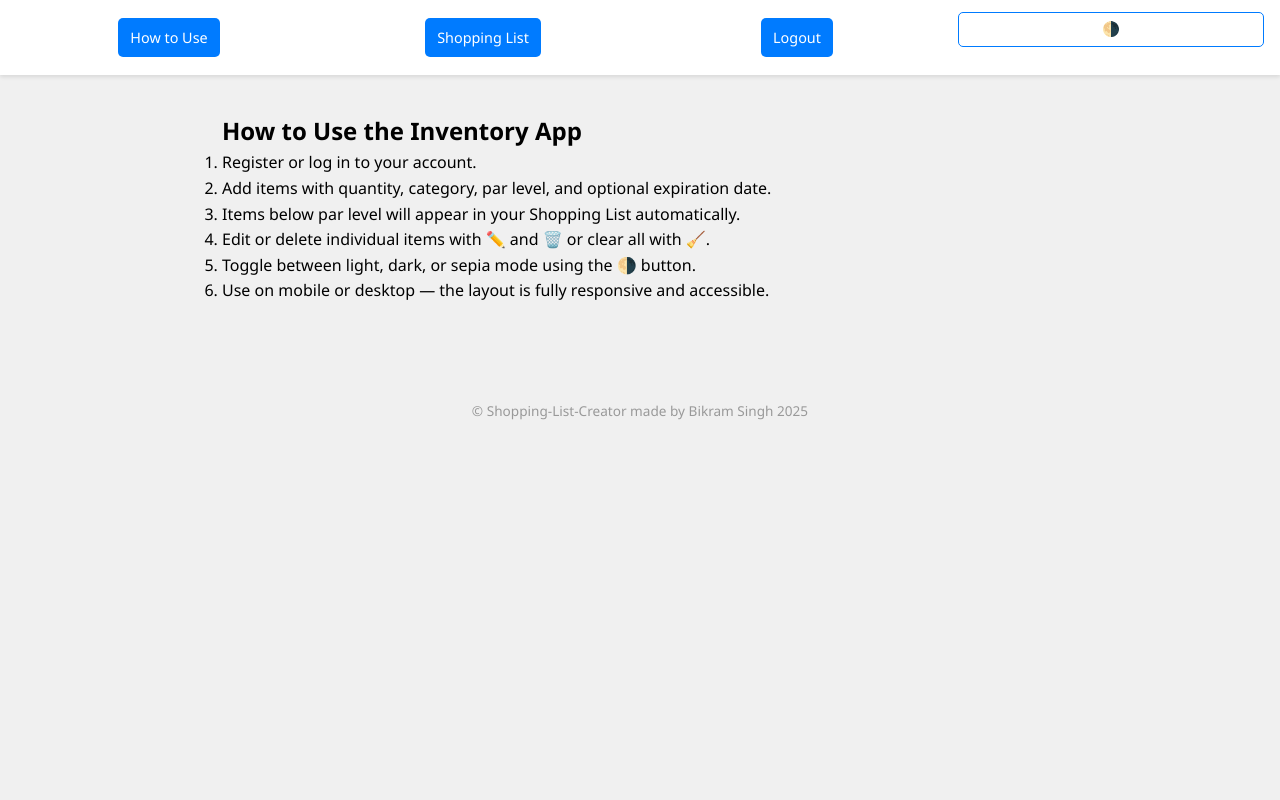
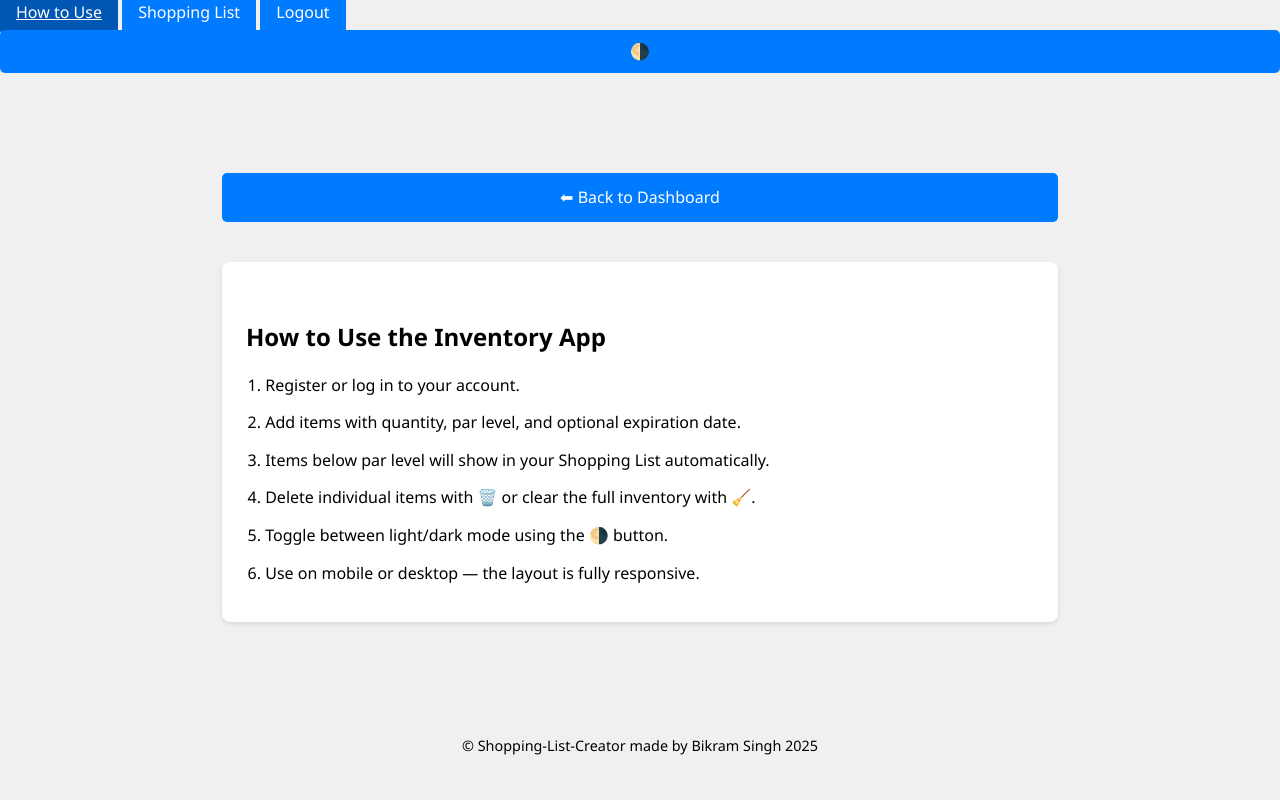
Before and after one commit to BikramSingh1989/Shopping-List-Creator, a Flask app: page /how-to-use in a window 1280 px wide. Run offline with Flask 3, Linux system fonts and the light colour scheme.

Commit message:
updated button spacing in all pages

```diff
--- a/static/style.css
+++ b/static/style.css
@@ -37,87 +37,32 @@
 /* ===== Layout Container ===== */
 .container {
   max-width: 900px;
-  margin: 5rem auto 3rem auto;
+  margin: 3rem auto;
   padding: 2rem;
 }
 
-/* ===== Top Navigation ===== */
-.top-nav {
-  position: fixed;
-  top: 0;
-  left: 0;
-  width: 100%;
-  background: var(--card-bg);
-  padding: 0.75rem 1rem;
-  z-index: 1000;
-  display: grid;
-  grid-template-columns: repeat(auto-fit, minmax(100px, 1fr));
-  gap: 0.5rem;
-  justify-items: center;
-  align-items: center;
-  box-shadow: 0 2px 4px rgba(0,0,0,0.1);
-}
-
-/* ===== Button Styles ===== */
-.btn {
-  background-color: var(--accent);
-  color: white;
-  padding: 0.5rem 0.75rem;
-  font-size: 0.9rem;
-  border: none;
-  border-radius: 5px;
-  cursor: pointer;
-  text-decoration: none;
-  text-align: center;
-  transition: background-color 0.3s ease, transform 0.2s ease;
-  white-space: nowrap;
-}
-
-.btn:hover {
-  background-color: var(--accent-hover);
-  transform: translateY(-2px);
-}
-
-/* ===== Toggle Theme Button Specific ===== */
-.toggle-btn {
-  background: none;
-  border: 1px solid var(--accent);
-  color: var(--text);
-  font-size: 0.9rem;
-  padding: 0.5rem 0.75rem;
-  border-radius: 5px;
-  transition: background-color 0.3s ease;
-}
-
-.toggle-btn:hover {
-  background-color: var(--accent);
-  color: white;
-}
-
-/* ===== Form Styling ===== */
+/* ===== Form Styles ===== */
 form {
   margin-bottom: 2rem;
 }
 
 label {
   display: block;
-  margin: 0.75rem 0 0.25rem;
+  margin: 0.5rem 0 0.25rem;
   font-weight: 600;
 }
 
-.input-desc {
-  font-size: 0.85rem;
-  color: gray;
-  margin-top: -0.5rem;
-  margin-bottom: 1rem;
-}
-
-input, select, button {
-  padding: 0.6rem 1rem;
-  margin-bottom: 1rem;
+input, select, button, .btn {
+  padding: 0.75rem 1rem;
+  margin: 0.25rem 0 1rem;
   width: 100%;
   font-size: 1rem;
   border-radius: 5px;
+  text-align: center;
+  text-decoration: none;
+}
+
+input, select {
   border: 1px solid #ccc;
   background: #fff;
   color: #000;
@@ -126,18 +71,64 @@
 input:focus, select:focus {
   outline: none;
   border-color: var(--accent);
-  box-shadow: 0 0 0 2px rgba(0,123,255,0.25);
+  box-shadow: 0 0 0 2px rgba(0, 123, 255, 0.25);
+}
+
+button, .btn {
+  background-color: var(--accent);
+  color: white;
+  border: none;
+  cursor: pointer;
+  transition: background-color 0.3s ease, transform 0.2s ease;
+}
+
+button:hover, .btn:hover {
+  background-color: var(--accent-hover);
+  transform: translateY(-2px);
+}
+
+/* ===== Animation ===== */
+.fade-in {
+  animation: fadeIn 0.5s ease-in forwards;
+  opacity: 0;
+}
+
+@keyframes fadeIn {
+  to { opacity: 1; }
+}
+
+/* ===== Top Navigation Buttons ===== */
+.top-right-buttons {
+  position: fixed;
+  top: 0;
+  width: 100%;
+  background-color: var(--bg);
+  padding: 0.5rem 1rem;
+  display: flex;
+  justify-content: center;
+  gap: 0.75rem;
+  z-index: 1000;
+  border-bottom: 1px solid #ccc;
+}
+
+.top-right-buttons .btn.small,
+.top-right-buttons .toggle-btn {
+  padding: 0.5rem 0.75rem;
+  font-size: 0.9rem;
+  width: auto;
+  white-space: nowrap;
 }
 
 /* ===== Inventory Item Card ===== */
 .item {
   background: var(--card-bg);
-  padding: 1rem;
+  padding: 1.25rem;
   margin: 1rem 0;
   border-radius: 8px;
   box-shadow: 0 2px 6px rgba(0,0,0,0.1);
   display: flex;
   justify-content: space-between;
+  align-items: center;
   flex-wrap: wrap;
   transition: transform 0.2s ease;
 }
@@ -151,86 +142,100 @@
   font-size: 1.2rem;
 }
 
-/* ===== Animation ===== */
-.fade-in {
-  animation: fadeIn 0.5s ease-in forwards;
-  opacity: 0;
-}
-@keyframes fadeIn {
-  to { opacity: 1; }
+.item:last-of-type {
+  margin-bottom: 2.5rem;
 }
 
-/* ===== Modal ===== */
-.modal {
-  display: none;
-  position: fixed;
-  z-index: 2000;
-  left: 0; top: 0;
-  width: 100%; height: 100%;
-  background-color: rgba(0, 0, 0, 0.6);
-  justify-content: center;
-  align-items: center;
+/* ===== Utility Links ===== */
+a {
+  color: var(--accent);
+  text-decoration: none;
 }
 
-.modal-content {
-  background-color: var(--card-bg);
-  padding: 2rem;
-  border-radius: 10px;
-  width: 90%;
-  max-width: 400px;
+a:hover {
+  text-decoration: underline;
 }
 
-.close {
-  float: right;
-  font-size: 1.5rem;
-  cursor: pointer;
+/* ===== Section Headings ===== */
+h2, h3 {
+  margin-top: 2rem;
+  margin-bottom: 1rem;
+}
+
+/* ===== Clear Button Wrapper ===== */
+.clear-btn-wrapper {
+  margin-top: 1.5rem;
+  text-align: right;
+}
+
+/* ===== How To Use Page ===== */
+.how-to-header {
+  display: flex;
+  justify-content: flex-end;
+  margin-bottom: 1rem;
+}
+
+.how-to-content {
+  background-color: var(--card-bg);
+  padding: 1.5rem;
+  border-radius: 8px;
+  box-shadow: 0 2px 5px rgba(0,0,0,0.1);
+}
+
+.how-to-content h2 {
+  margin-bottom: 1rem;
+}
+
+.how-to-content ol {
+  padding-left: 1.2rem;
+}
+
+.how-to-content li {
+  margin-bottom: 0.75rem;
 }
 
 /* ===== Shopping List Page ===== */
-.shopping-list {
-  background-color: var(--card-bg);
-  padding: 1rem 2rem;
-  border-radius: 8px;
-  box-shadow: 0 2px 6px rgba(0,0,0,0.1);
-}
-
 .shopping-list li {
   font-size: 14px;
   margin-bottom: 0.5rem;
 }
 
-/* ===== Clear Button ===== */
-.clear-btn-wrapper {
-  margin-top: 2rem;
-  text-align: right;
-}
-
 /* ===== Footer ===== */
 .footer {
   text-align: center;
-  padding: 1rem;
-  margin-top: 3rem;
-  font-size: 0.85rem;
-  color: #999;
+  padding: 2rem 1rem 1rem;
+  font-size: 0.9rem;
+  color: var(--text);
 }
 
-/* ===== Mobile Adjustments ===== */
+/* ===== Mobile Responsive Adjustments ===== */
 @media (max-width: 600px) {
   .container {
     padding: 1rem;
-    margin-top: 6rem;
   }
 
-  .top-nav {
-    grid-template-columns: repeat(2, 1fr);
+  .top-right-buttons {
+    flex-direction: row;
+    flex-wrap: wrap;
+    justify-content: center;
   }
 
-  .btn, .toggle-btn {
-    font-size: 0.85rem;
-    padding: 0.4rem 0.6rem;
+  .btn.small,
+  .top-right-buttons .toggle-btn {
+    margin-bottom: 0.25rem;
   }
 
-  .modal-content {
-    padding: 1rem;
+  .item {
+    flex-direction: column;
+    align-items: flex-start;
+  }
+
+  .item a {
+    margin-top: 0.5rem;
+    margin-left: 0;
+  }
+
+  .clear-btn-wrapper {
+    text-align: center;
   }
 }
--- a/templates/how_to_use.html
+++ b/templates/how_to_use.html
@@ -2,15 +2,25 @@
 {% block title %}How to Use{% endblock %}
 
 {% block content %}
-<section class="how-to-content">
+<div class="how-to-header" style="margin-bottom: 1.5rem;">
+  <a href="/dashboard" class="btn back-btn">⬅ Back to Dashboard</a>
+</div>
+
+<div class="how-to-content">
   <h2>How to Use the Inventory App</h2>
   <ol>
     <li>Register or log in to your account.</li>
-    <li>Add items with quantity, category, par level, and optional expiration date.</li>
-    <li>Items below par level will appear in your Shopping List automatically.</li>
-    <li>Edit or delete individual items with ✏️ and 🗑️ or clear all with 🧹.</li>
-    <li>Toggle between light, dark, or sepia mode using the 🌗 button.</li>
-    <li>Use on mobile or desktop — the layout is fully responsive and accessible.</li>
+    <li>Add items with quantity, par level, and optional expiration date.</li>
+    <li>Items below par level will show in your Shopping List automatically.</li>
+    <li>Delete individual items with 🗑️ or clear the full inventory with 🧹.</li>
+    <li>Toggle between light/dark mode using the 🌗 button.</li>
+    <li>Use on mobile or desktop — the layout is fully responsive.</li>
   </ol>
-</section>
+</div>
 {% endblock %}
+
+<style>
+.how-to-content {
+  margin-top: 1rem;
+}
+</style>
--- a/templates/shopping_list.html
+++ b/templates/shopping_list.html
@@ -14,5 +14,7 @@
   <p>No items needed. You're fully stocked!</p>
 {% endif %}
 
-<a href="/dashboard" class="btn">⬅ Back to Dashboard</a>
+<div class="clear-btn-wrapper" style="margin-top: 2rem;">
+  <a href="/dashboard" class="btn back-btn">⬅ Back to Dashboard</a>
+</div>
 {% endblock %}
```
